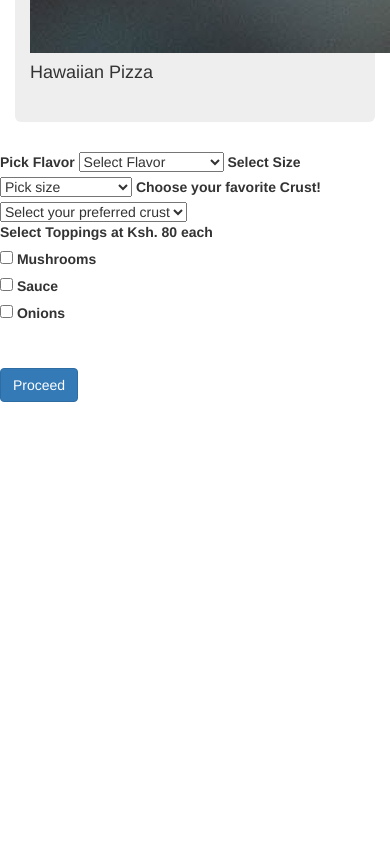
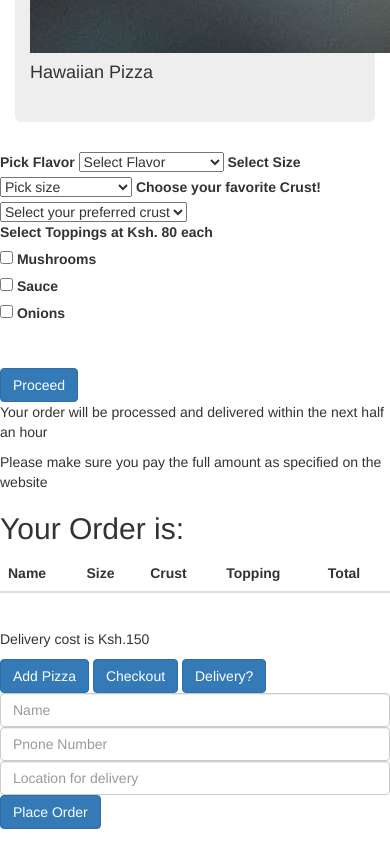
Before and after one commit to JosephNdegwa/pizza, a plain HTML site: page index.html in a window 390 px wide. Shown: the part 7765-8609 px from the top of the page. Before the commit the page ends 8167 px from the top, so only its background shows below. Drawn offline with nearby package versions, Linux system fonts and the light colour scheme.

Commit message:
add price total page

```diff
--- a/index.html
+++ b/index.html
@@ -105,7 +105,7 @@
                 <label for="select">Select Size</label>
                 <select class="browser-default custom-select custom-select-md mb-3" id="size">
                   <option selected value="0">Pick size</option>
-              <option value="large">Deluxe  Ksh. 1100</option>
+                  <option value="deluxe">Deluxe  Ksh. 1100</option>
                   <option value="medium">Medium  Ksh. 800</option>
                   <option value="small">Small  Ksh. 500</option>
                 </select>
@@ -136,8 +136,59 @@
             </div>
             </div>
           </div>
+
+
+            <div class="overlay-1">
+            <div class="col-sm-8">
+                <div id="information">
+                <p>Your order will be processed and delivered within the next half an hour</p>
+                <p>Please make sure you pay the full amount as specified on the website</p>
+            </div>
+            <div class="choise">
+              <h2>Your Order is:</h2>
+                <div id="your-orders">
+                <table class="table table-sm  pizzatable">
+                <thead>
+                  <tr>
+                    <th scope="col">Name</th>
+                    <th scope="col">Size</th>
+                    <th scope="col">Crust</th>
+                    <th scope="col">Topping</th>
+                    <th scope="col">Total</th>
+                  </tr>
+                </thead>
+                <tbody id="ordersmade">
+                  <tr>
+                    <td id="pizzaname"></td>
+                    <td id="pizzasize"></td>
+                    <td id="pizzacrust"></td>
+                    <td id="pizzatopping"></td>
+                    <td id="totals"></td>
+                  </tr>
+                </tbody>
+              </table>
+              <p id="pizzatotal"></p>
+              <p id="totalbill"></p>
+              <p id="addedprice">Delivery cost is Ksh.150</p>
+              <p id="finallmessage"></p>
+            </div>
+            <button class="btn btn-primary success addPizza">Add Pizza</button>
+            <button class="btn btn-primary success" id="checkout">Checkout</button>
+            <button class="btn btn-primary success deliver">Delivery?</button>
+          </div>
+          <div class="delivery">
+              <form action="">
+                <div class="form-group">
+                  <input type="text" id="name" class="form-control mb-3" placeholder="Name">
+                  <input type="number" id="phone" class="form-control mb-3" placeholder="Pnone Number">
+                  <input type="text" id="location" class="form-control mb-3" placeholder="Location for delivery">
+                  <button class="btn btn-primary success" id="final-order">Place Order</button>
+                </div>
+              </form>
+          </div>
         </div>
 
+    </div>
 
 </body>
 </html>
```
Lines whose indentation alone changed are shown as unchanged.
